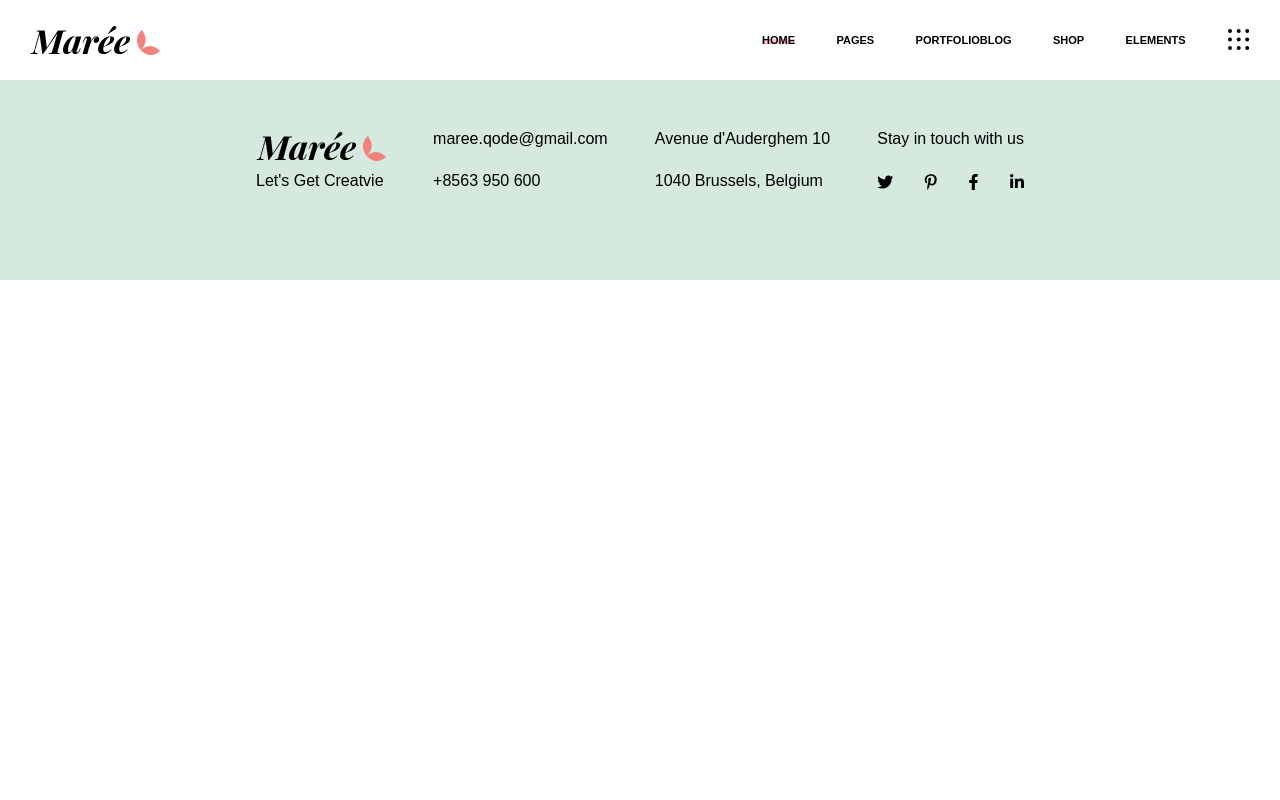
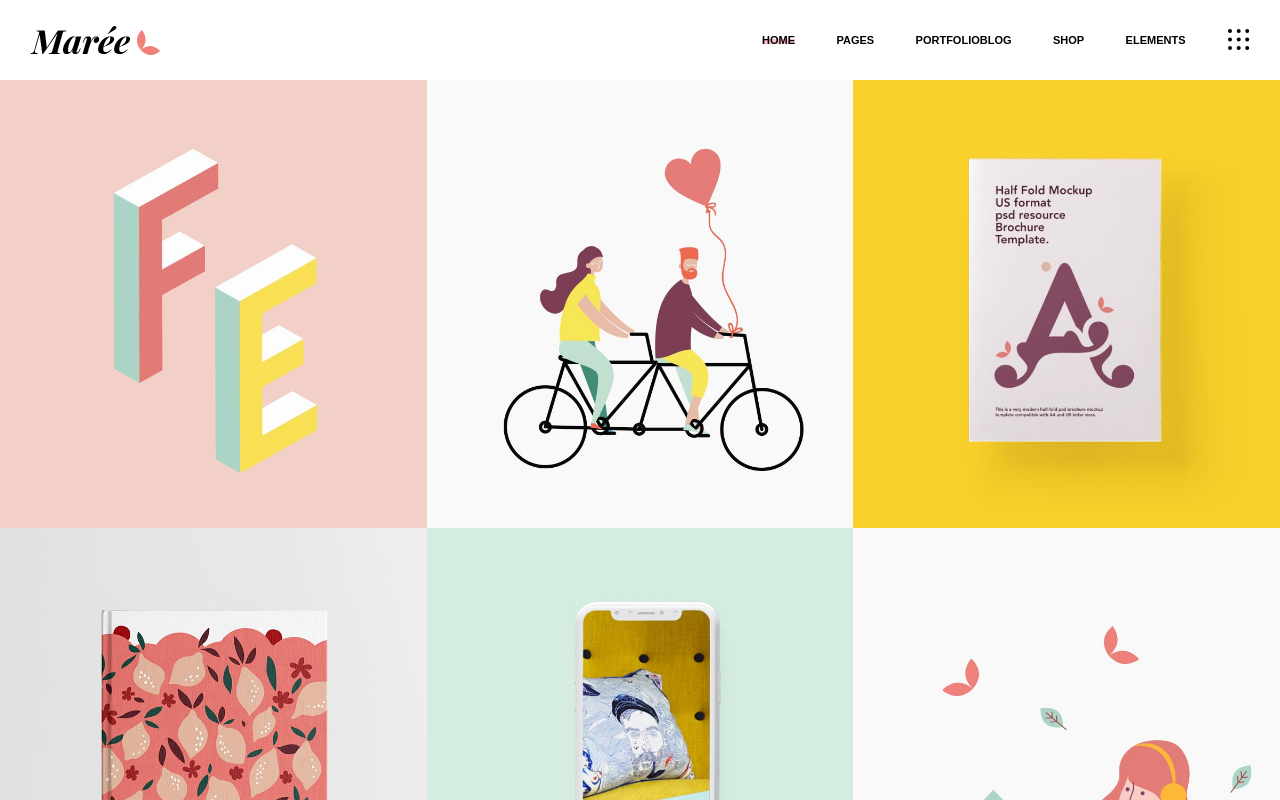
Before and after one commit to amedeo-pasanisi/proj-html-vuejs, a Vue app: page / in a window 1280 px wide. Shown: the top 800 px of the page. Built offline with nearby package versions, Linux system fonts and the light colour scheme.

Commit message:
creazione sezione galleria

```diff
--- a/src/App.vue
+++ b/src/App.vue
@@ -1,6 +1,18 @@
 <template>
   <div id="app">
     <Header />
+    <section id="slider"></section>
+    <section id="gallery">
+      <img src="./assets/img/h-2-port-img-1.jpg" alt="">
+      <img src="./assets/img/h-2-port-img-2.jpg" alt="">
+      <img src="./assets/img/h-2-port-img-3.jpg" alt="">
+      <img src="./assets/img/h-2-port-img-4.jpg" alt="">
+      <img src="./assets/img/h-2-port-img-5.jpg" alt="">
+      <img src="./assets/img/h-2-port-img-6.jpg" alt="">
+    </section>
+    <section id="workingProcess"></section>
+    <section id="workWithUs"></section>
+    <section id="blog"></section>
     <Footer />
   </div>
 </template>
@@ -26,4 +38,11 @@ export default {
   font-family: sans-serif;
 }
 
+#gallery {
+  display: flex;
+  flex-wrap: wrap;
+  img {
+    width: calc(100% / 3);
+  }
+}
 </style>
```
